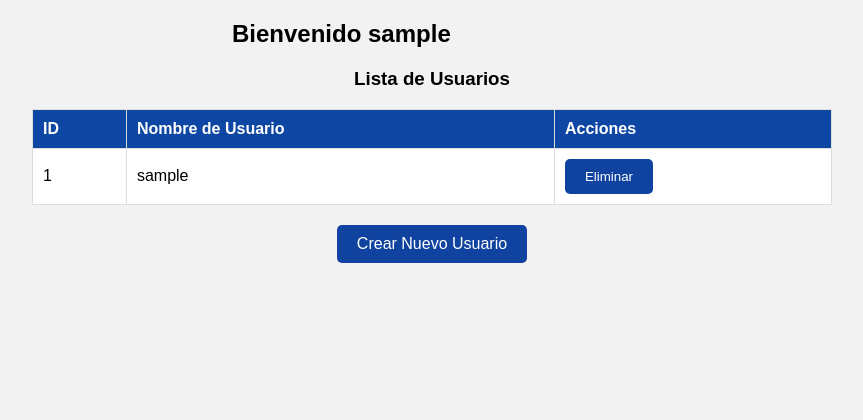
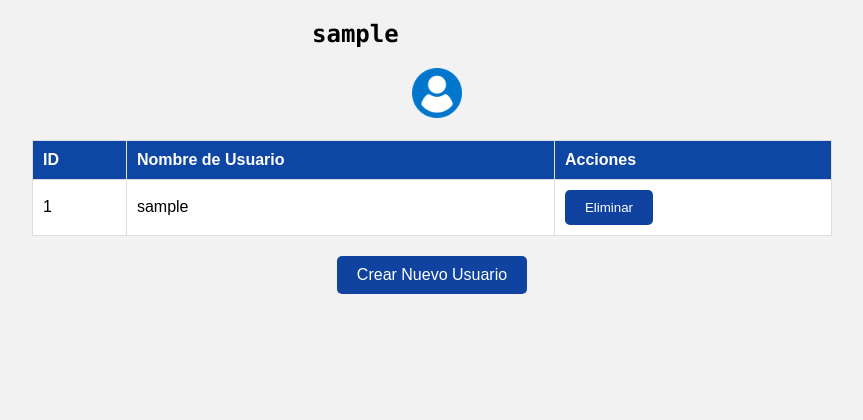
Before and after one commit to Sanchochx/soa-final-project, a Flask app: page /menu_principal in a window 1280 px wide. Shown: the part 120-540 px from the top of the page, without its empty margins (208-1071 px from the left). Run offline with Flask 3, Linux system fonts and the light colour scheme; the visitor is signed in with stand-in values (Sample User, id 1); tables that the repository leaves empty or names only in its code hold one stand-in row (values such as "Sample post"); some libraries are stand-ins or nearby versions.

Commit message:
commited

```diff
--- a/static/css/styles.css
+++ b/static/css/styles.css
@@ -3,10 +3,6 @@ body {
   margin: 0;
   padding: 0;
   background-color: #f2f2f2;
-}
-
-h1{
-text-align: center
 }
 
 .container {
@@ -273,7 +269,8 @@ th {
 }
 
 .nojoda{
-    margin-left: 200px;
+    margin-left: 280px;
+    font-family: "Lucida Console", "Courier New", monospace;
 }
 
 .btn {
@@ -437,3 +434,8 @@ p a:hover {
   margin-top: 15px;
   margin-left: 350px;
 }
+
+.user-logo{
+    width: 50px;
+    margin-left: 380px;
+}
--- a/templates/menu_principal.html
+++ b/templates/menu_principal.html
@@ -1,7 +1,9 @@
 {% include "header.html" %}
     <div class="container">
-        <h2 class="nojoda">Bienvenido {{ username }}</h2>
-        <h3>Lista de Usuarios</h3>
+        <h2 class="nojoda">{{ username }}</h2>
+        <img src="{{ url_for('static',filename='img/user-logo.png') }}" class="user-logo"  alt="user-logo">
+        <br>
+        <br>
         <table>
             <thead>
                 <tr>
```
Also changed, not shown: templates/index.html (+6 -1 lines), static/img/campus-usta.jpeg (added), static/img/user-logo.png, 1 other file.
